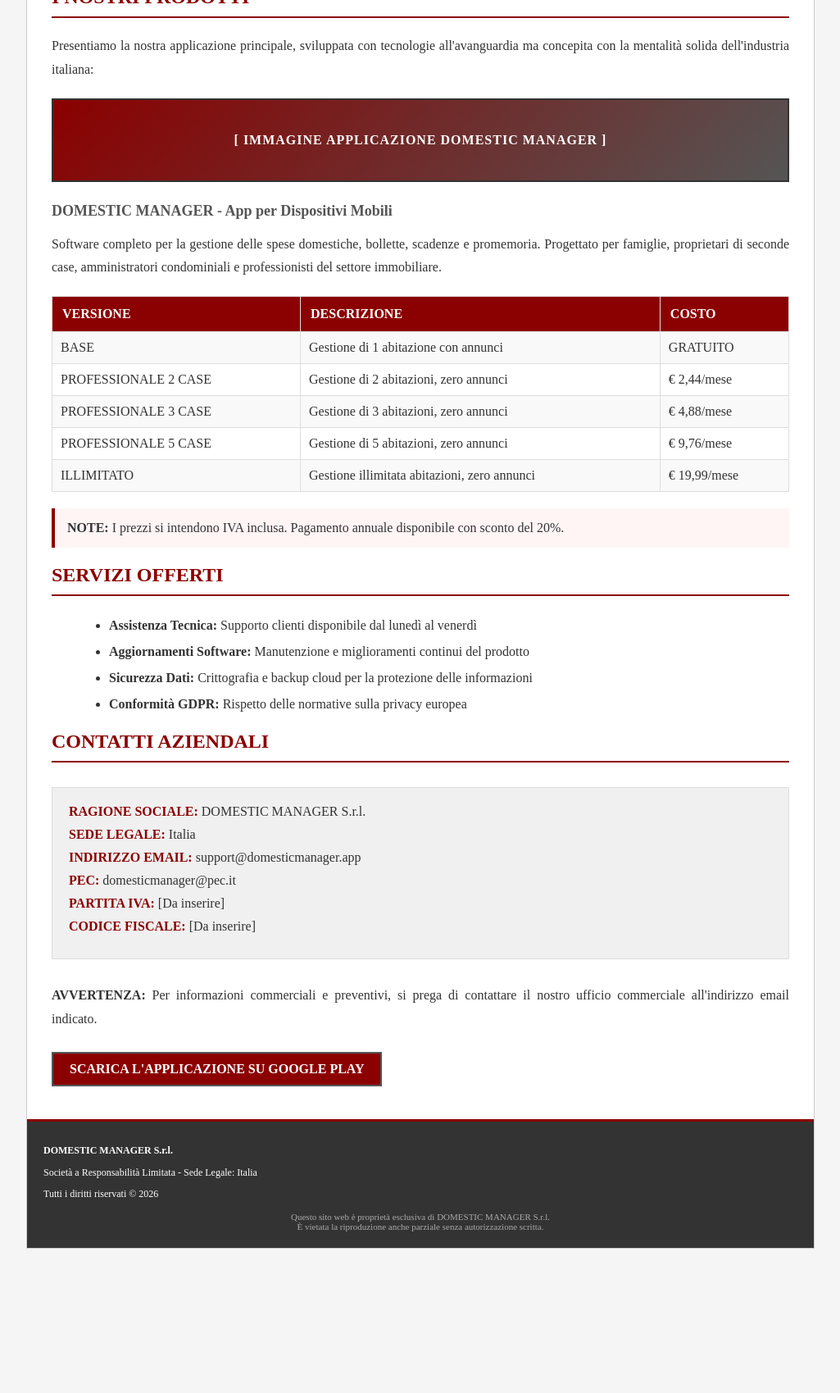
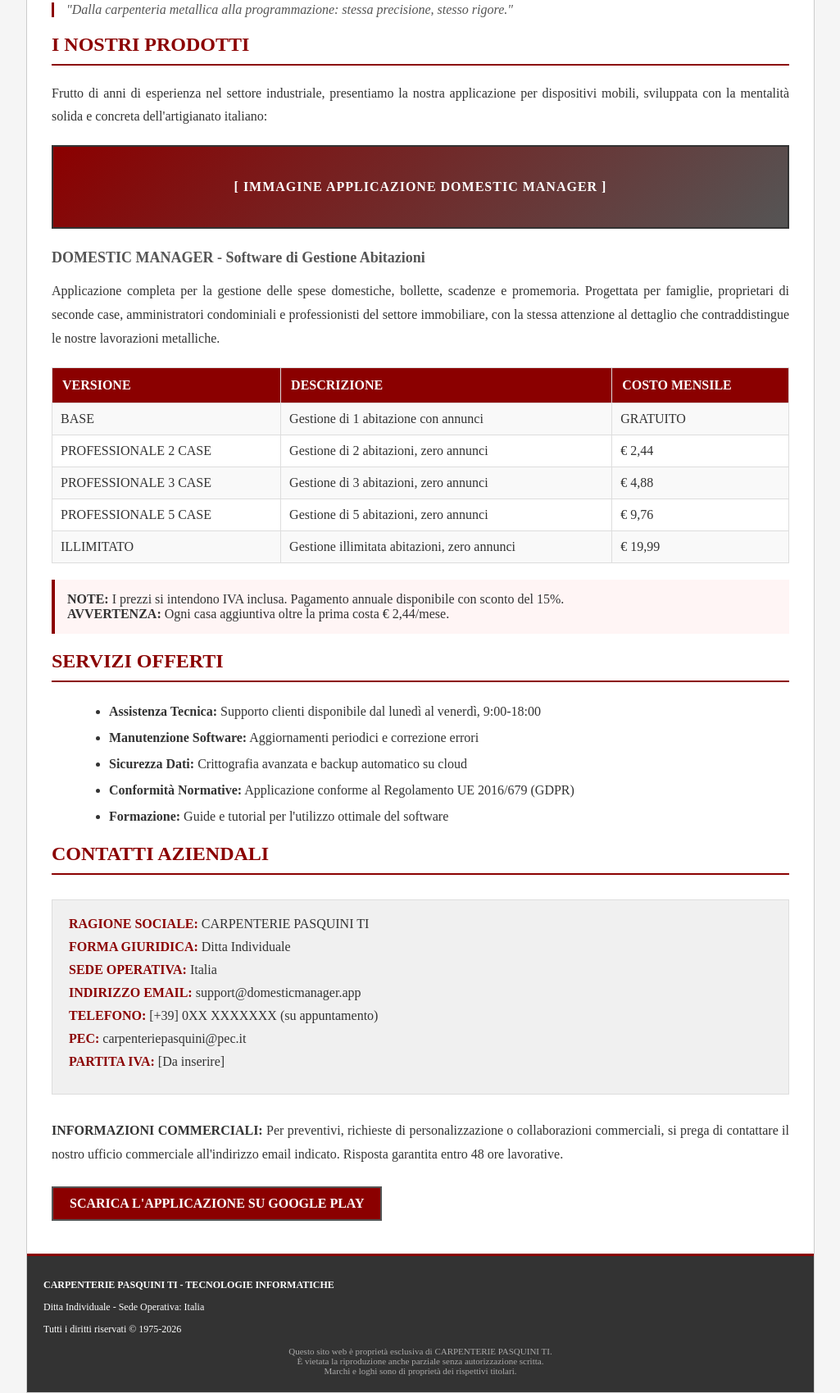
Before and after one commit to cpasquini2/sito-info-app, a plain HTML site: page index.html in a window 1280 px wide. Shown: the part 511-2210 px from the top of the page at 82% size, without its empty margins (127-1152 px from the left). Before the commit the page ends 2034 px from the top, so only its background shows below. Drawn offline with Linux system fonts and the light colour scheme.

Commit message:
Update company name and related content in index.html

```diff
--- a/index.html
+++ b/index.html
@@ -3,7 +3,7 @@
 <head>
     <meta charset="UTF-8">
     <meta name="viewport" content="width=device-width, initial-scale=1.0">
-    <title>DOMESTIC MANAGER S.r.l.</title>
+    <title>CARPENTERIE PASQUINI TI</title>
     <style>
         body {
             font-family: "Times New Roman", Times, serif;
@@ -219,11 +219,11 @@
         <!-- Header -->
         <header>
             <div class="logo">
-                DOMESTIC MANAGER
-                <span>SOCIETÀ A RESPONSABILITÀ LIMITATA</span>
+                CARPENTERIE PASQUINI TI
+                <span>TECNOLOGIE INFORMATICHE</span>
             </div>
             <div class="tagline">
-                SOLUZIONI INFORMATICHE PER LA GESTIONE DOMESTICA
+                DAL 1975 - SOLUZIONI SOFTWARE PER L'INDUSTRIA E LA GESTIONE DOMESTICA
             </div>
         </header>
 
@@ -241,43 +241,46 @@
         <div class="content">
             <h1 id="azienda">CHI SIAMO</h1>
             <p>
-                <strong>DOMESTIC MANAGER S.r.l.</strong> è un'azienda italiana specializzata nello sviluppo
-                di soluzioni informatiche per la gestione domestica e condominiale. Fondata con l'obiettivo
-                di portare l'efficienza del mondo industriale anche nella gestione delle abitazioni private,
-                la nostra società si distingue per serietà, affidabilità e competenza tecnica.
+                <strong>CARPENTERIE PASQUINI TI</strong> nasce nel 1975 come officina meccanica specializzata
+                nella lavorazione del ferro e dell'acciaio. Negli anni '90, con l'avvento dell'informatica,
+                l'azienda ha ampliato la propria attività sviluppando soluzioni software per la gestione
+                industriale e domestica, mantenendo sempre la stessa filosofia di serietà, precisione e
+                affidabilità che ha contraddistinto la nostra produzione metalmeccanica.
             </p>
             <p>
-                Operiamo nel settore informatico con particolare attenzione alla qualità del software e
-                all'assistenza clienti. La nostra filosofia aziendale si basa su principi di trasparenza,
-                correttezza e rispetto delle normative vigenti.
+                Oggi, <strong>CARPENTERIE PASQUINI TI - TECNOLOGIE INFORMATICHE</strong> rappresenta
+                l'unione perfetta tra la solidità dell'industria tradizionale italiana e l'innovazione
+                tecnologica. La nostra esperienza quarantennale nel mondo della produzione ci permette di
+                comprendere appieno le esigenze di chi gestisce risorse, tempi e budget.
             </p>
 
             <div class="quote">
-                "La precisione nella gestione domestica è alla base del risparmio e dell'efficienza."
+                "Dalla carpenteria metallica alla programmazione: stessa precisione, stesso rigore."
             </div>
 
             <h1 id="prodotti">I NOSTRI PRODOTTI</h1>
             <p>
-                Presentiamo la nostra applicazione principale, sviluppata con tecnologie all'avanguardia
-                ma concepita con la mentalità solida dell'industria italiana:
+                Frutto di anni di esperienza nel settore industriale, presentiamo la nostra applicazione
+                per dispositivi mobili, sviluppata con la mentalità solida e concreta dell'artigianato italiano:
             </p>
 
             <div class="placeholder-img">
                 [ IMMAGINE APPLICAZIONE DOMESTIC MANAGER ]
             </div>
 
-            <h2>DOMESTIC MANAGER - App per Dispositivi Mobili</h2>
+            <h2>DOMESTIC MANAGER - Software di Gestione Abitazioni</h2>
             <p>
-                Software completo per la gestione delle spese domestiche, bollette, scadenze e promemoria.
-                Progettato per famiglie, proprietari di seconde case, amministratori condominiali e
-                professionisti del settore immobiliare.
+                Applicazione completa per la gestione delle spese domestiche, bollette, scadenze e promemoria.
+                Progettata per famiglie, proprietari di seconde case, amministratori condominiali e
+                professionisti del settore immobiliare, con la stessa attenzione al dettaglio che
+                contraddistingue le nostre lavorazioni metalliche.
             </p>
 
             <table>
                 <tr>
                     <th>VERSIONE</th>
                     <th>DESCRIZIONE</th>
-                    <th>COSTO</th>
+                    <th>COSTO MENSILE</th>
                 </tr>
                 <tr>
                     <td>BASE</td>
@@ -287,62 +290,68 @@
                 <tr>
                     <td>PROFESSIONALE 2 CASE</td>
                     <td>Gestione di 2 abitazioni, zero annunci</td>
-                    <td>€ 2,44/mese</td>
+                    <td>€ 2,44</td>
                 </tr>
                 <tr>
                     <td>PROFESSIONALE 3 CASE</td>
                     <td>Gestione di 3 abitazioni, zero annunci</td>
-                    <td>€ 4,88/mese</td>
+                    <td>€ 4,88</td>
                 </tr>
                 <tr>
                     <td>PROFESSIONALE 5 CASE</td>
                     <td>Gestione di 5 abitazioni, zero annunci</td>
-                    <td>€ 9,76/mese</td>
+                    <td>€ 9,76</td>
                 </tr>
                 <tr>
                     <td>ILLIMITATO</td>
                     <td>Gestione illimitata abitazioni, zero annunci</td>
-                    <td>€ 19,99/mese</td>
+                    <td>€ 19,99</td>
                 </tr>
             </table>
 
             <div class="highlight">
-                <strong>NOTE:</strong> I prezzi si intendono IVA inclusa. Pagamento annuale disponibile con sconto del 20%.
+                <strong>NOTE:</strong> I prezzi si intendono IVA inclusa. Pagamento annuale disponibile con sconto del 15%.<br>
+                <strong>AVVERTENZA:</strong> Ogni casa aggiuntiva oltre la prima costa € 2,44/mese.
             </div>
 
             <h1 id="servizi">SERVIZI OFFERTI</h1>
             <ul style="margin-left: 30px; line-height: 2;">
-                <li><strong>Assistenza Tecnica:</strong> Supporto clienti disponibile dal lunedì al venerdì</li>
-                <li><strong>Aggiornamenti Software:</strong> Manutenzione e miglioramenti continui del prodotto</li>
-                <li><strong>Sicurezza Dati:</strong> Crittografia e backup cloud per la protezione delle informazioni</li>
-                <li><strong>Conformità GDPR:</strong> Rispetto delle normative sulla privacy europea</li>
+                <li><strong>Assistenza Tecnica:</strong> Supporto clienti disponibile dal lunedì al venerdì, 9:00-18:00</li>
+                <li><strong>Manutenzione Software:</strong> Aggiornamenti periodici e correzione errori</li>
+                <li><strong>Sicurezza Dati:</strong> Crittografia avanzata e backup automatico su cloud</li>
+                <li><strong>Conformità Normative:</strong> Applicazione conforme al Regolamento UE 2016/679 (GDPR)</li>
+                <li><strong>Formazione:</strong> Guide e tutorial per l'utilizzo ottimale del software</li>
             </ul>
 
             <h1 id="contatti">CONTATTI AZIENDALI</h1>
             <div class="contacts">
                 <div class="contact-item">
-                    <span class="contact-label">RAGIONE SOCIALE:</span> DOMESTIC MANAGER S.r.l.
+                    <span class="contact-label">RAGIONE SOCIALE:</span> CARPENTERIE PASQUINI TI
                 </div>
                 <div class="contact-item">
-                    <span class="contact-label">SEDE LEGALE:</span> Italia
+                    <span class="contact-label">FORMA GIURIDICA:</span> Ditta Individuale
+                </div>
+                <div class="contact-item">
+                    <span class="contact-label">SEDE OPERATIVA:</span> Italia
                 </div>
                 <div class="contact-item">
                     <span class="contact-label">INDIRIZZO EMAIL:</span> support@domesticmanager.app
                 </div>
                 <div class="contact-item">
-                    <span class="contact-label">PEC:</span> domesticmanager@pec.it
+                    <span class="contact-label">TELEFONO:</span> [+39] 0XX XXXXXXX (su appuntamento)
+                </div>
+                <div class="contact-item">
+                    <span class="contact-label">PEC:</span> carpenteriepasquini@pec.it
                 </div>
                 <div class="contact-item">
                     <span class="contact-label">PARTITA IVA:</span> [Da inserire]
                 </div>
-                <div class="contact-item">
-                    <span class="contact-label">CODICE FISCALE:</span> [Da inserire]
-                </div>
             </div>
 
             <p>
-                <strong>AVVERTENZA:</strong> Per informazioni commerciali e preventivi, si prega di contattare
-                il nostro ufficio commerciale all'indirizzo email indicato.
+                <strong>INFORMAZIONI COMMERCIALI:</strong> Per preventivi, richieste di personalizzazione
+                o collaborazioni commerciali, si prega di contattare il nostro ufficio commerciale
+                all'indirizzo email indicato. Risposta garantita entro 48 ore lavorative.
             </p>
 
             <a href="https://play.google.com/store/apps/details?id=it.domesticmanager.app" class="app-badge">
@@ -352,12 +361,13 @@
 
         <!-- Footer -->
         <footer>
-            <p><strong>DOMESTIC MANAGER S.r.l.</strong></p>
-            <p>Società a Responsabilità Limitata - Sede Legale: Italia</p>
-            <p>Tutti i diritti riservati © 2026</p>
+            <p><strong>CARPENTERIE PASQUINI TI - TECNOLOGIE INFORMATICHE</strong></p>
+            <p>Ditta Individuale - Sede Operativa: Italia</p>
+            <p>Tutti i diritti riservati © 1975-2026</p>
             <div class="copyright">
-                Questo sito web è proprietà esclusiva di DOMESTIC MANAGER S.r.l.<br>
-                È vietata la riproduzione anche parziale senza autorizzazione scritta.
+                Questo sito web è proprietà esclusiva di CARPENTERIE PASQUINI TI.<br>
+                È vietata la riproduzione anche parziale senza autorizzazione scritta.<br>
+                Marchi e loghi sono di proprietà dei rispettivi titolari.
             </div>
         </footer>
     </div>
```
